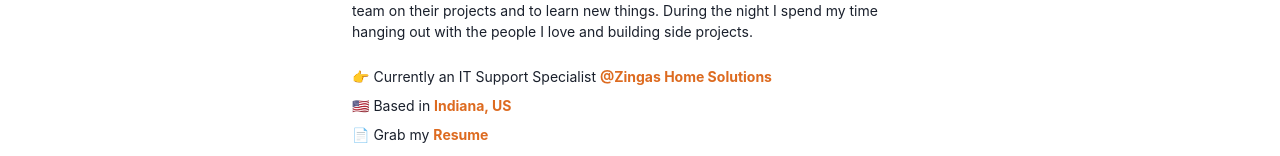
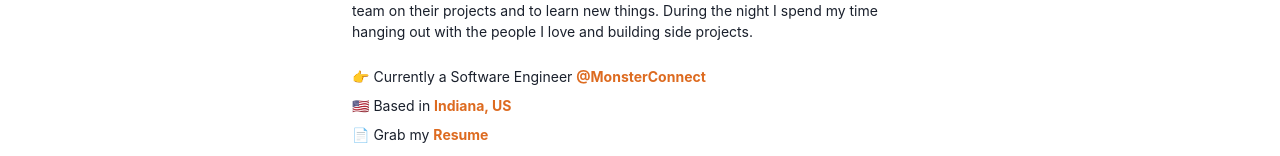
Before and after one commit to masonschafercodes/masonschafercodes-portfolio, a Next.js app: page / in a window 1280 px wide. Shown: the part 330-486 px from the top of the page. Built offline with nearby package versions, Linux system fonts and the light colour scheme.

Commit message:
chore: update job

```diff
--- a/components/AboutMe.jsx
+++ b/components/AboutMe.jsx
@@ -36,14 +36,14 @@ export default function AboutMe() {
         </Text>
         <Box>
           <Text mt={6} fontSize="sm">
-            👉 Currently an IT Support Specialist{" "}
+            👉 Currently a Software Engineer{" "}
             <Link
-              href="https://www.zingashome.com/"
+              href="https://monsterconnect.com/"
               color="orange.500"
               fontWeight="bold"
               isExternal
             >
-              @Zingas Home Solutions
+              @MonsterConnect
             </Link>
           </Text>
           <Text mt={2} fontSize="sm">
```
